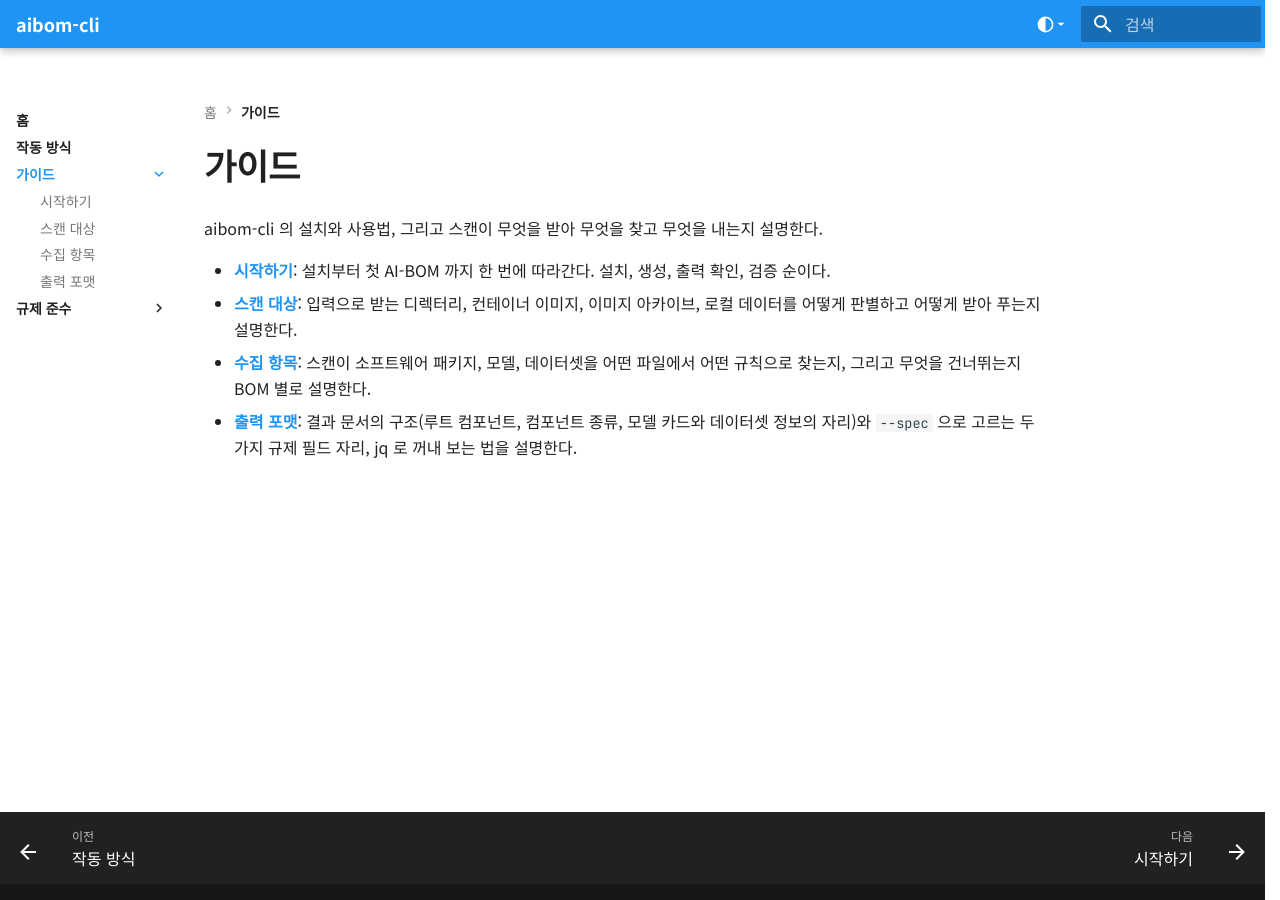
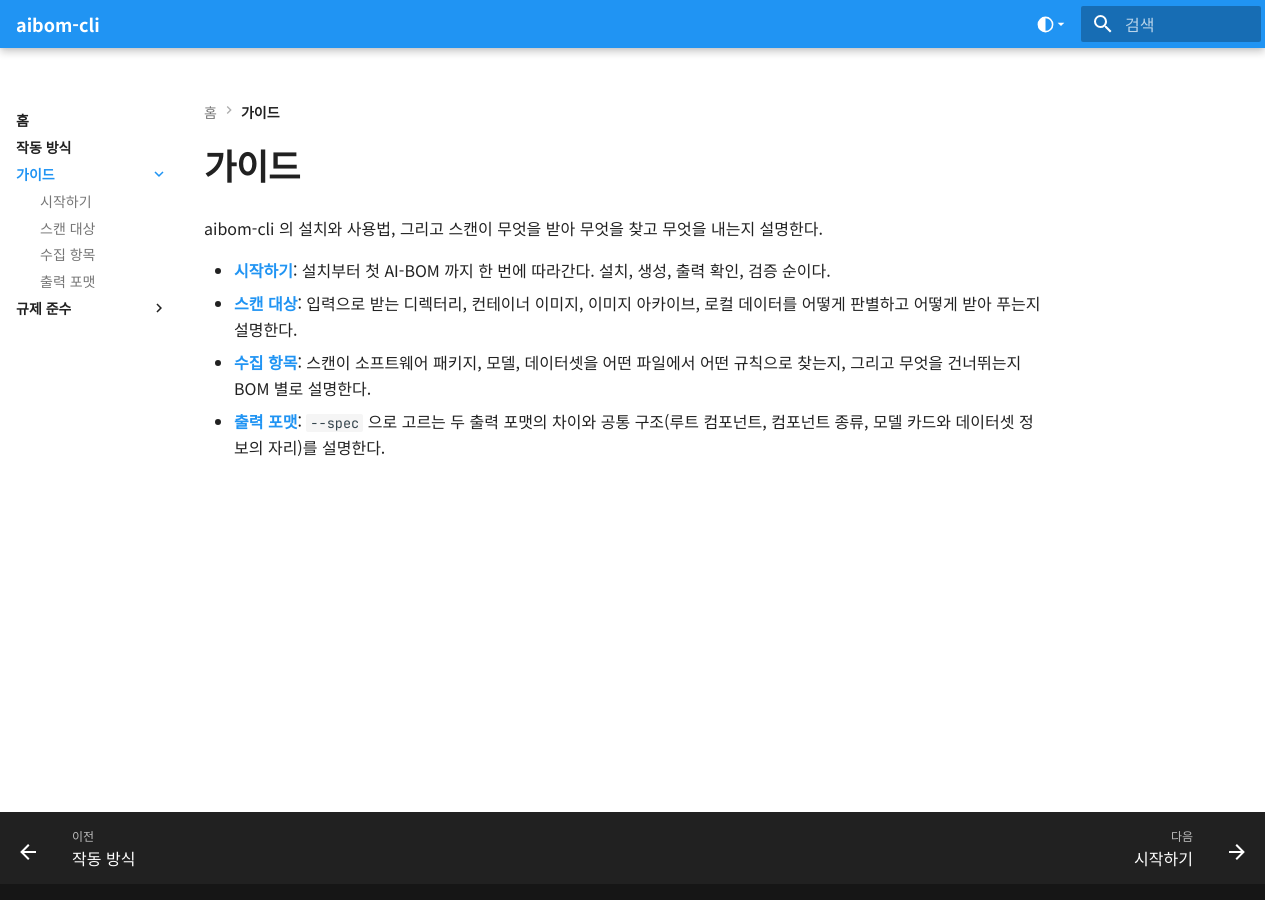
Before and after one commit to ai-devtestsecops-os/sure-aibom, an MkDocs documentation site: the page built from docs/guides/index.md, in a window 1280 px wide. Built offline with MkDocs 1.6.1 and Material for MkDocs 9.7.7, drawn with Linux system fonts in a browser that asks for light colours.

Commit message:
docs: frame the output format guide around the two --spec formats and drop the jq section

```diff
--- a/docs/guides/index.md
+++ b/docs/guides/index.md
@@ -6,5 +6,5 @@ aibom-cli 의 설치와 사용법, 그리고 스캔이 무엇을 받아 무엇
 - **[스캔 대상](scan-targets.md)**: 입력으로 받는 디렉터리, 컨테이너 이미지, 이미지 아카이브, 로컬 데이터를 어떻게 판별하고 어떻게 받아 푸는지 설명한다.
 - **[수집 항목](collected-items.md)**: 스캔이 소프트웨어 패키지, 모델, 데이터셋을 어떤 파일에서 어떤 규칙으로 찾는지, 그리고 무엇을 건너뛰는지
   BOM 별로 설명한다.
-- **[출력 포맷](output-format.md)**: 결과 문서의 구조(루트 컴포넌트, 컴포넌트 종류, 모델 카드와 데이터셋 정보의 자리)와 `--spec` 으로
-  고르는 두 가지 규제 필드 자리, jq 로 꺼내 보는 법을 설명한다.
+- **[출력 포맷](output-format.md)**: `--spec` 으로 고르는 두 출력 포맷의 차이와 공통 구조(루트 컴포넌트, 컴포넌트 종류, 모델 카드와
+  데이터셋 정보의 자리)를 설명한다.
```
Also changed, not shown: docs/guides/output-format.md (+16 -34 lines).
